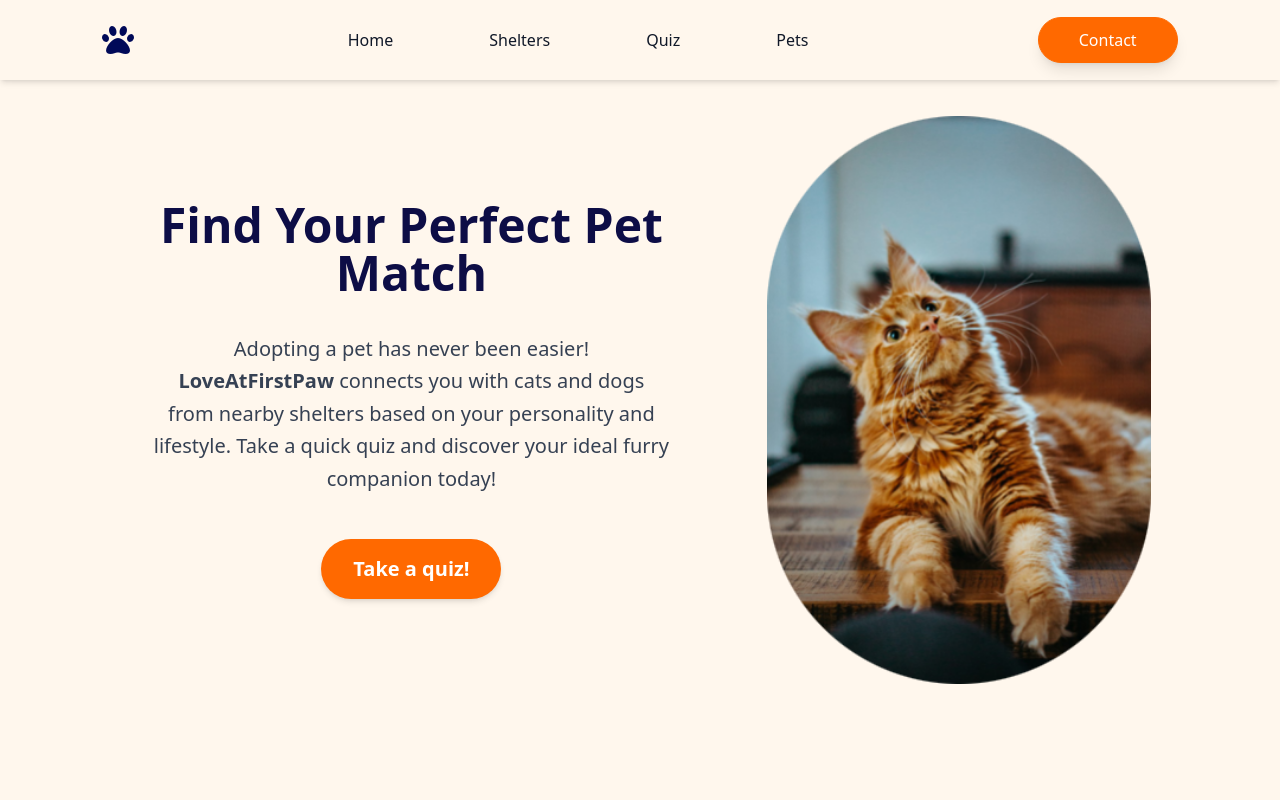
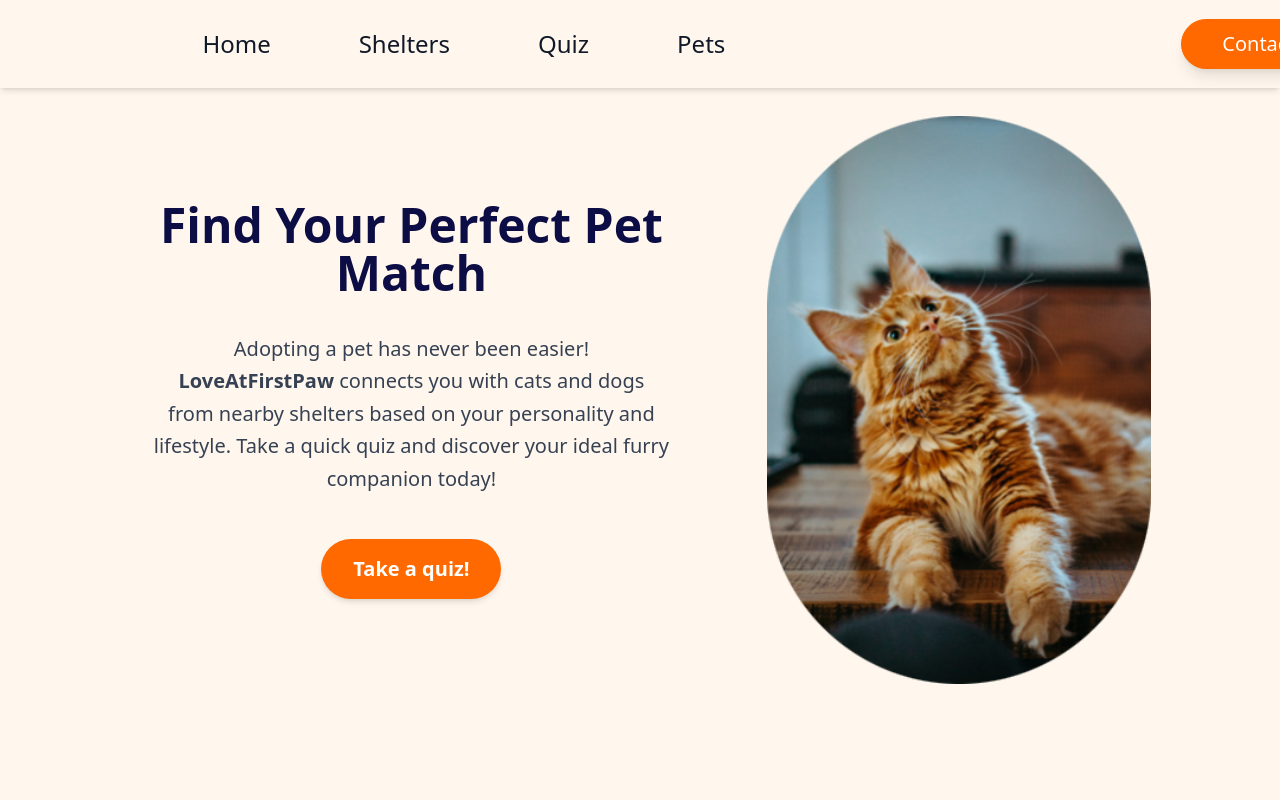
Before and after one commit to ppe11/flashcard, a Next.js app: page / in a window 1280 px wide. Shown: the top 800 px of the page. Built offline with nearby package versions, Linux system fonts and the light colour scheme.

Commit message:
Update Navbar font size

```diff
--- a/src/components/Navbar.jsx
+++ b/src/components/Navbar.jsx
@@ -5,25 +5,25 @@ import Image from 'next/image'
 const Navbar = () => {
   return (
     <nav className="w-full fixed top-0 left-0 right-0 z-50
-    px-5 lg:px-8 xl:px-[8%] py-4 flex items-center justify-between bg-orange-50 text-gray-900 shadow-md ">
+    px-5 lg:px-8 xl:px-[8%] py-4 flex flex-grow items-center bg-orange-50 text-gray-900 shadow-md ">
 
-        <div>
-            <a href="/landing" className="flex items-center">
+        <div className="flex items-center pr-20 ">
+            <a href="/landing">
                 <Image src={assets.icon_paw} alt="Paw" />
             </a>
         </div>
 
-
-        <ul className={`flex items-center gap-24 rounded-full px-12 py-3 `}>
-            <li><a href="/landing">Home</a></li>
-            <li><a href="/shelters">Shelters</a></li>
-            <li><a href="/quiz">Quiz</a></li>
-            <li><a href="/pets_all">Pets</a></li>
+        <ul className={`flex items-center gap-22 rounded-full  py-3 text-2xl pl-5 `}>
+                <li><a href="/landing" className='hover:text-orange-500 transition duration-150' >Home</a></li>
+                <li><a href="/shelters" className='hover:text-orange-500 transition duration-150'>Shelters</a></li>
+                <li><a href="/quiz" className='hover:text-orange-500 transition duration-150'>Quiz</a></li>
+                <li><a href="/pets_all" className='hover:text-orange-500 transition duration-150'>Pets</a></li>
         </ul>
 
-        <div className='flex items-center gap-4'>
+
+        <div className='flex items-center gap-4 pl-110'>
             <a href="/contact" className="flex items-center gap-3 px-10 py-2.5 border border-orange-500 bg-orange-500 shadow-lg
-                text-white rounded-full ml-4 font-Ovo hover:bg-orange-600 hover:border-orange-600 transition">
+                text-white rounded-full ml-4 font-Ovo hover:bg-orange-600 hover:border-orange-600 transition text-xl">
             Contact
             </a>
         </div>
```
